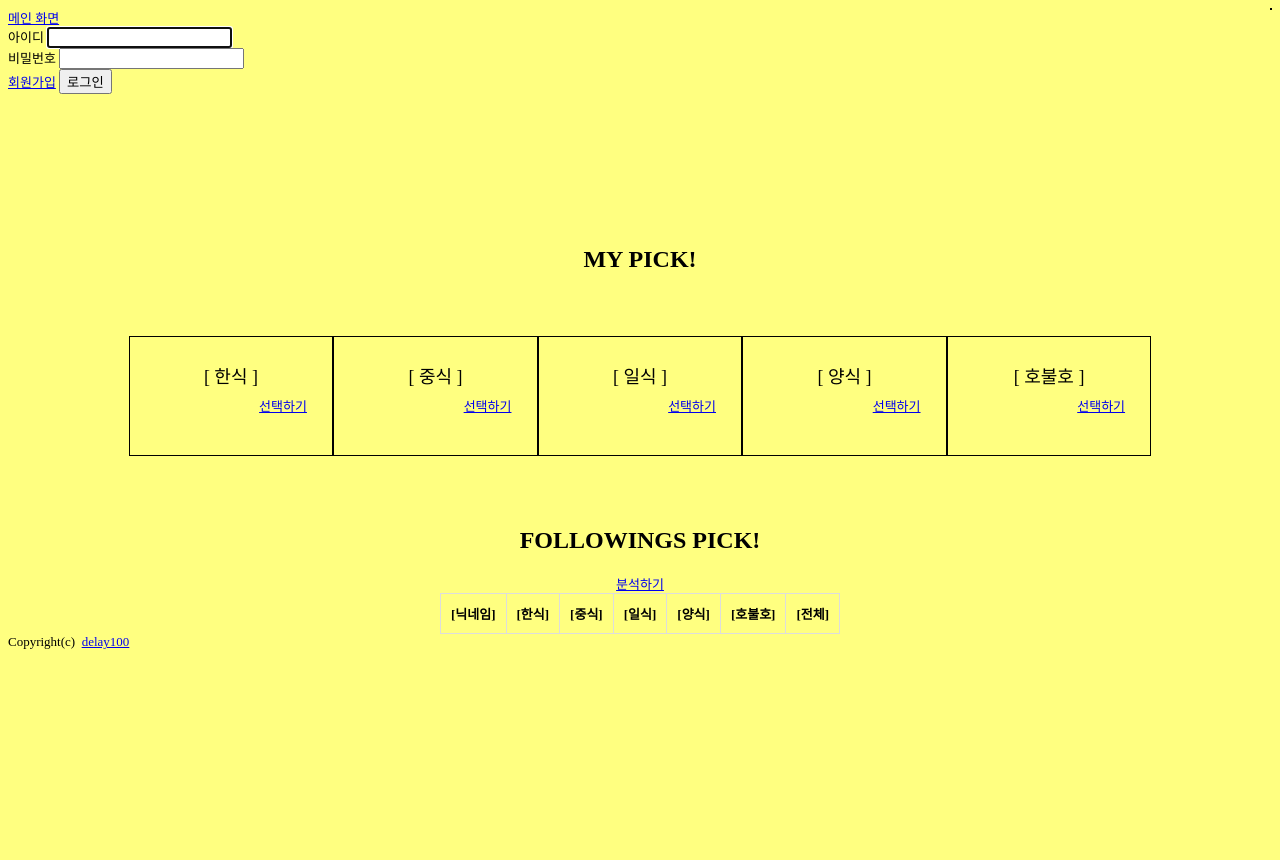
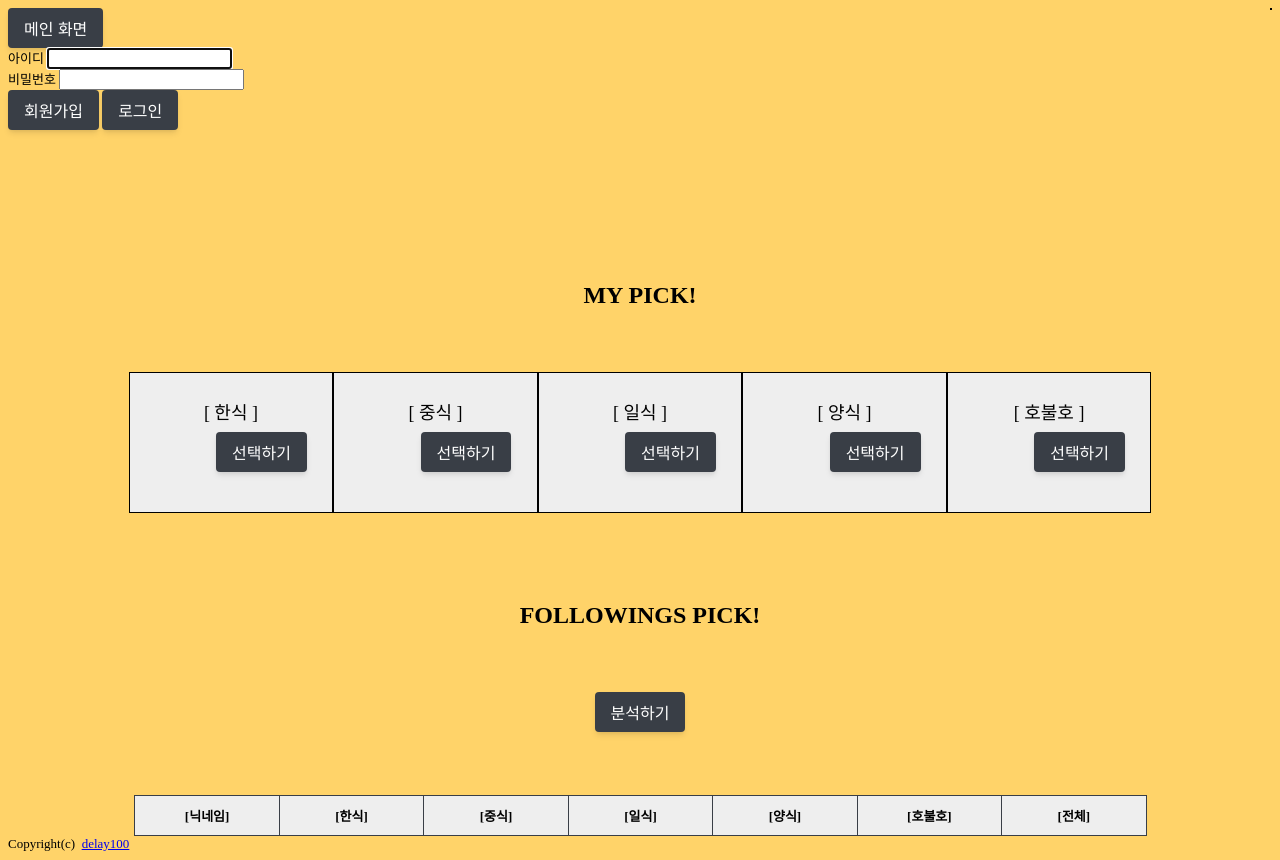
Before and after one commit to delay-100/toyproject-foodtaste, a website: page views/mypage.html in a window 1280 px wide. Before the commit the page ends 800 px from the top, so only its background shows below. Drawn offline with nearby package versions, Linux system fonts and the light colour scheme; files that its build step writes are made by us from their sources; a web font is replaced by a local one.

Commit message:
hmmmmmmmm

```diff
--- a/public/main.css
+++ b/public/main.css
@@ -4,8 +4,46 @@
     font-weight: normal;
     font-style: normal;
 }
+@import url('https://fonts.googleapis.com/css2?family=Noto+Sans+KR&display=swap');
+
+:root {
+  --button-color: #ffffff;
+  --button-bg-color: #393E46;
+  --button-hover-bg-color: #025ce2;
+}
+
+.btn {
+  -webkit-appearance: none;
+  -moz-appearance: none;
+  appearance: none;
+
+  background: var(--button-bg-color);
+  color: var(--button-color);
+
+  margin: 0;
+  padding: 0.5rem 1rem;
+
+  font-family: 'Noto Sans KR', sans-serif;
+  font-size: 1rem;
+  font-weight: 400;
+  text-align: center;
+  text-decoration: none;
+
+  border: none;
+  border-radius: 4px;
+
+  display: inline-block;
+  width: auto;
+
+  box-shadow: 0 4px 6px -1px rgba(0, 0, 0, 0.1), 0 2px 4px -1px rgba(0, 0, 0, 0.06);
+
+  cursor: pointer;
+
+  transition: 0.5s;
+}
+
 html {
-    background-color: rgb(255, 255, 128);
+    background-color: #FFD369;
 }
 body {
     font-family: 'SEBANG_Gothic_Regular';
@@ -16,9 +54,11 @@ body {
 .food-form {
     border: 1px solid black;
     /* flex-grow: 1; */
+    /* border-radius: 5px; */
     padding: 2%;
     border-collapse: collapse;
     min-width: 152px;
+    background-color: #EEEEEE;
 }
 
 .islike {
@@ -99,14 +139,38 @@ body {
     margin:auto;
 }
 
+/* .follower-list-small-div {
+
+} */
+
 .follower-list {
     border-collapse: collapse;
     min-width: 200px;
+    background-color : #EEEEEE;
+    /* border-radius: 5px; */
+    /* border-style: hidden; */
+    /* box-shadow: 0 0 0 1px #000; */
+    margin-top: 5%;
+    margin-left: 10%;
+    margin-right: 10%;
 }
 
+tr {
+
+    display: table;
+    table-layout: fixed;
+    width: 100%;
+    /* display: flex; */
+}
+
+th {
+    display: table-cell;
+    /* flex: 1; */
+}
 .follower-list th, .follower-list td {
       padding: 10px;
-      border: 1px solid #ddd;
+      border: 1px solid #393E46;
+      table-layout: fixed;
 }
 
 @media (max-width: 605px) {
--- a/routes/analyze.js
+++ b/routes/analyze.js
@@ -17,6 +17,10 @@ router.post('/result', isLoggedIn, async (req, res, next) => {
         const valuelist = Object.values(req.body).toString(); // value=following.id"
         const userid = req.user.id;
 
+        if(valuelist==""){
+            return  res.redirect('/analyze');
+
+        }
         const list = [];
         let j = 0;
         let num = "";
--- a/views/layout.html
+++ b/views/layout.html
@@ -28,7 +28,7 @@
                             <input id="my-id" type="hidden" value="{{user.id}}">
                             <div>
                                 <input type="text" name="userFollow" id="followId" placeholder="아이디 입력"> {# req.query.hashtag #}
-                                <button id="follow">팔로우</button>
+                                <button class="btn" id="follow">팔로우</button>
                             </div>
                             <a id="follow" href="/mypage/follow" class="btn">팔로잉/팔로워</a>
                         </div>
@@ -63,21 +63,6 @@
                 }
             };
 
-               {# document.querySelector('#chat-form').addEventListener('submit', function (e) {
-            e.preventDefault();
-            if (e.target.chat.value) {
-                axios.post('/room/{{room._id}}/chat', {
-                    chat: this.chat.value,
-                })
-                    .then(() => {
-                        e.target.chat.value = '';
-                    })
-                    .catch((err) => {
-                        console.error(err);
-                    });
-            }
-        }); #}
-
         </script>
         {% block script %}
         {% endblock %}
--- a/views/mypage.html
+++ b/views/mypage.html
@@ -176,6 +176,7 @@
     <div class="follower-list-div">
         <div class="pick-text" id="followingspick">FOLLOWINGS PICK!</div>
         <a id="analyze-button" href="/analyze" class="btn">분석하기</a>
+        {# <div class = "follower-list-small-div"> #}
             <table class="follower-list">
                 <thead>
                     <tr>
@@ -259,6 +260,7 @@
                     {% endif %}
                 </tbody>
             </table>
+        {# </div>     #}
     </div>
 {% endblock %}
 
```
Lines whose indentation alone changed are shown as unchanged.
